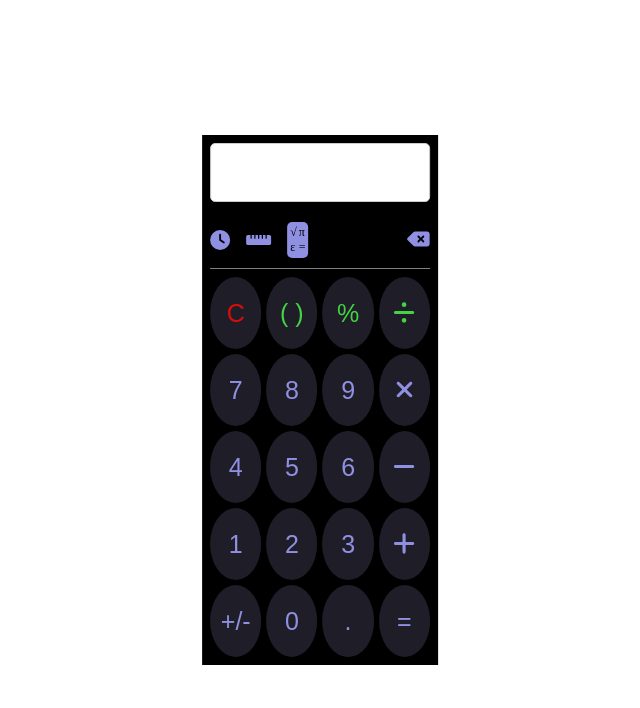
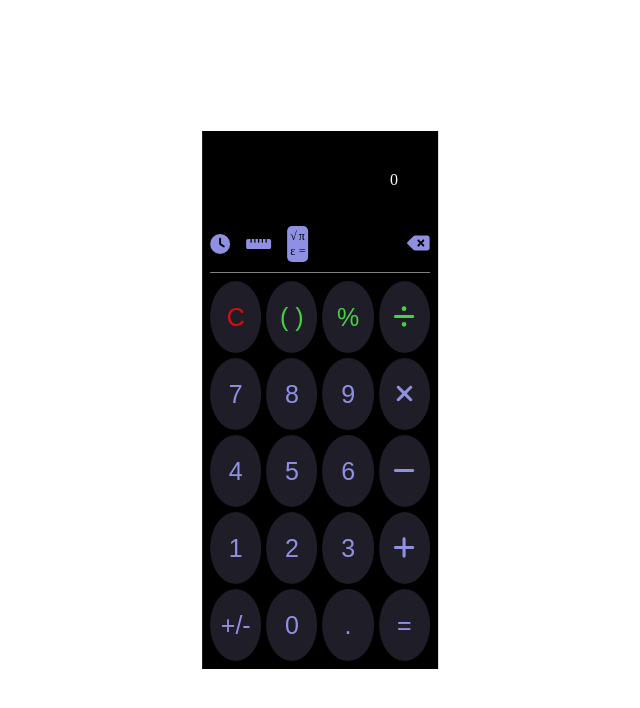
Before and after one commit to AnjumSunkesula/Calculator-App, a React (Vite) app: page / in a window 1280 px wide. Shown: the top 708 px of the page, without its empty margins (320-960 px from the left). Built offline with nearby package versions, Linux system fonts and the light colour scheme.

Commit message:
added styles for display

```diff
--- a/src/App.css
+++ b/src/App.css
@@ -1,52 +1,16 @@
-.calculator {
-    max-width: 300px;
-    margin: 50px auto;
-    padding: 20px;
-    border: 2px solid #ccc;
-    border-radius: 10px;
-    box-shadow: 0 4px 10px rgba(0, 0, 0, 0.1);
-    text-align: center;
-    background-color: #f9f9f9;
-}
 
-.display {
-    font-size: 2rem;
-    margin-bottom: 20px;
-    padding: 10px;
-    border: 1px solid #ccc;
-    border-radius: 5px;
-    background: #fff;
-    text-align: right;
-}
 
-/* .buttons {
-    display: grid;
-    grid-template-columns: repeat(4, 1fr);
-    gap: 10px;
-}
-
-button {
-    font-size: 1.2rem;
-    padding: 10px;
-    border: none;
-    border-radius: 5px;
-    background-color: #007bff;
-    color: #fff;
-    cursor: pointer;
-    transition: background-color 0.3s;
-}
-
-button:hover {
+/* button:hover {
     background-color: #0056b3;
 }
 
 button.clear {
     background-color: #ff4d4d;
-} */
+    }  */
 
-/* button.clear:hover {
-    background-color: #cc0000;
-} */
+    /* button.clear:hover {
+        background-color: #cc0000;
+        } */
 .container{
     position: absolute;
     top: 50%;
@@ -55,6 +19,13 @@ button.clear {
     background-color: black;
     color: #fff;
     padding: 8px;
+}
+.display {
+    font-size: 1rem;
+    padding: 2rem;
+    /* border: 1px solid #ccc; */
+    text-align: right;
+    margin-bottom: 5px;
 }
 .math-icons{
     display: flex;
```
